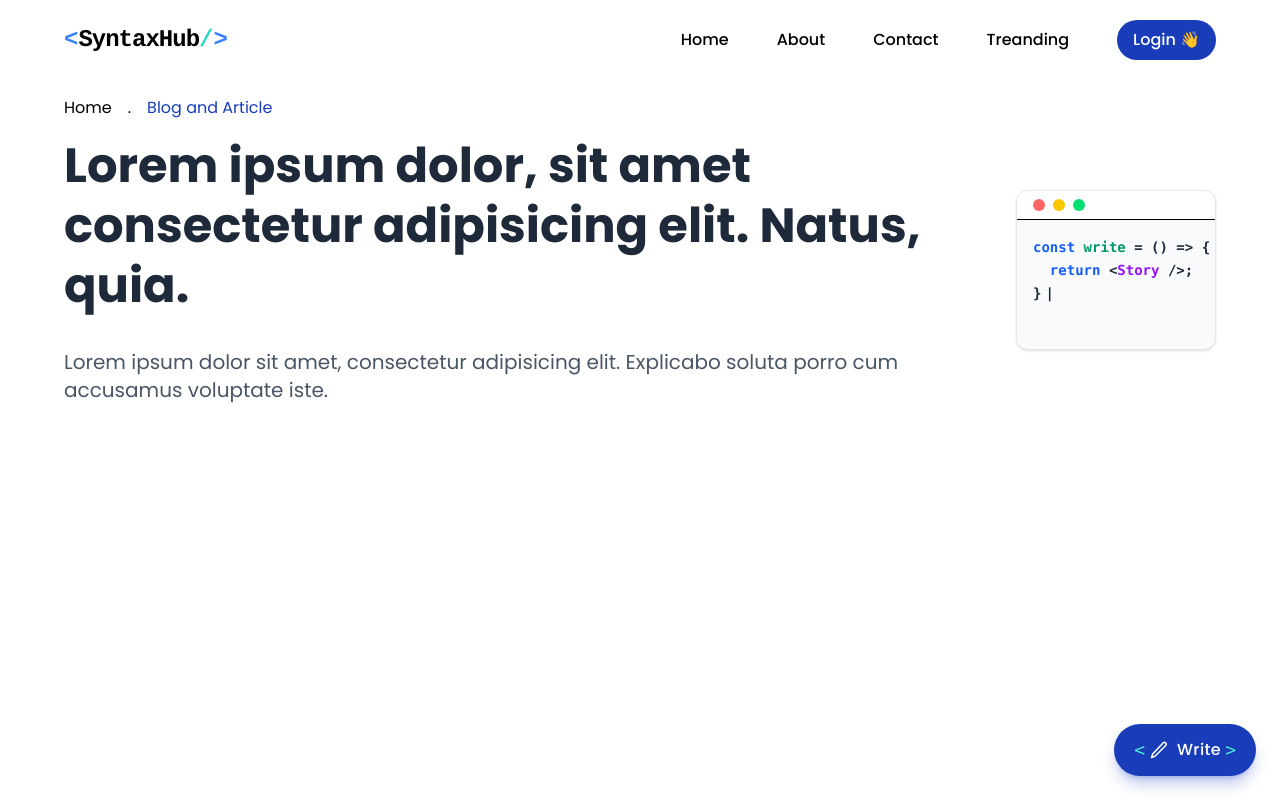
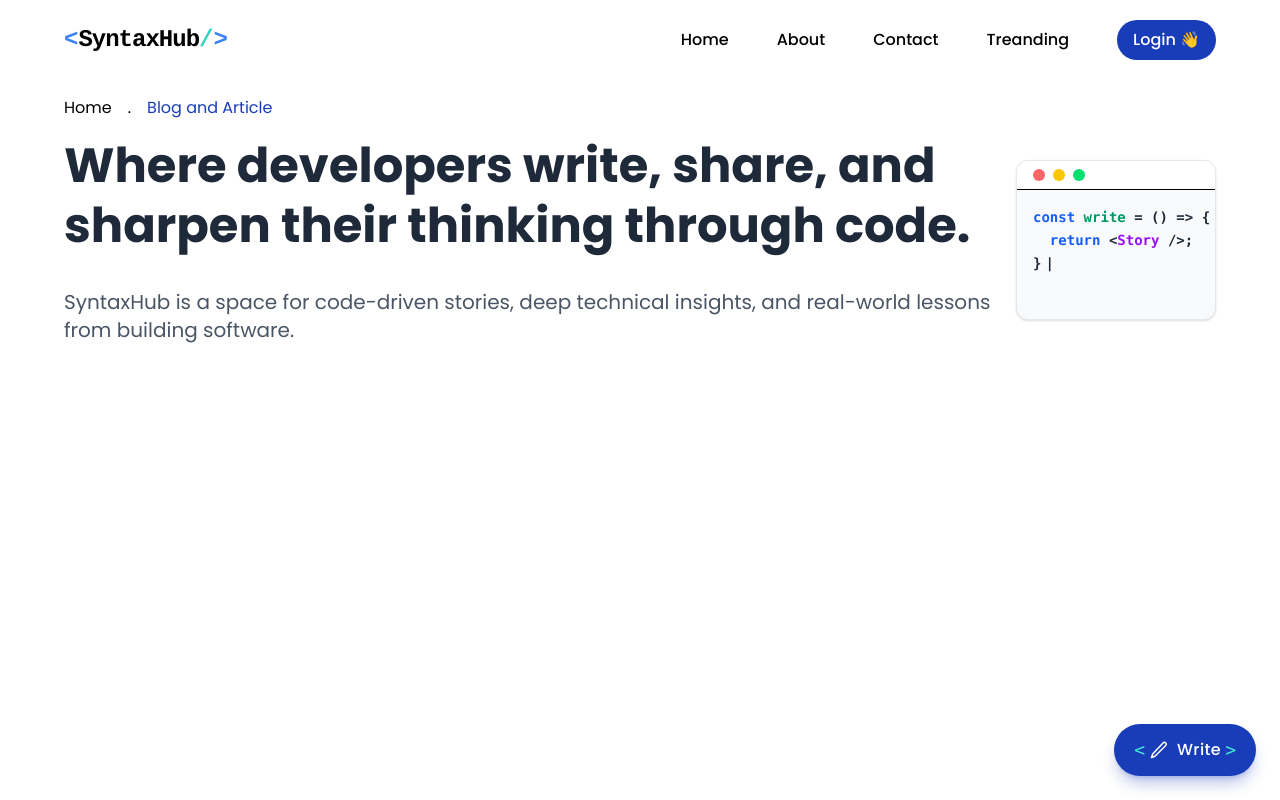
Before and after one commit to balamurugan-s-dev/Blog_Website, a React (Vite) app in the folder Frontend/: page / in a window 1280 px wide. Built offline with nearby package versions, Linux system fonts and the light colour scheme; no server answers.

Commit message:
added h1 and p content

```diff
--- a/Frontend/src/routes/HomePage.jsx
+++ b/Frontend/src/routes/HomePage.jsx
@@ -12,8 +12,10 @@ const HomePage = () => {
 
       <div className='flex items-center justify-between'>
         <div className=''>
-          <h1 className='text-gray-800 text-2xl md:text-3xl lg:text-5xl font-bold leading-snug md:leading-tight'>Lorem ipsum dolor, sit amet consectetur adipisicing elit. Natus, quia.</h1>
-          <p className='mt-4 sm:mt-6 md:mt-8 text-sm sm:text-base md:text-sl lg:text-xl text-gray-600'>Lorem ipsum dolor sit amet, consectetur adipisicing elit. Explicabo soluta porro cum accusamus voluptate iste.</p>
+          <h1 className='text-gray-800 text-2xl md:text-3xl lg:text-5xl font-bold leading-snug md:leading-tight'>Where developers write, share, and sharpen their thinking through code.</h1>
+          <p className='mt-4 sm:mt-6 md:mt-8 text-sm sm:text-base md:text-sl lg:text-xl text-gray-600'>
+            SyntaxHub is a space for code-driven stories, deep technical insights, and real-world lessons from building software.
+          </p>
         </div>
 
         <div className="hidden md:flex lg:flex-1 justify-end items-center">
```
